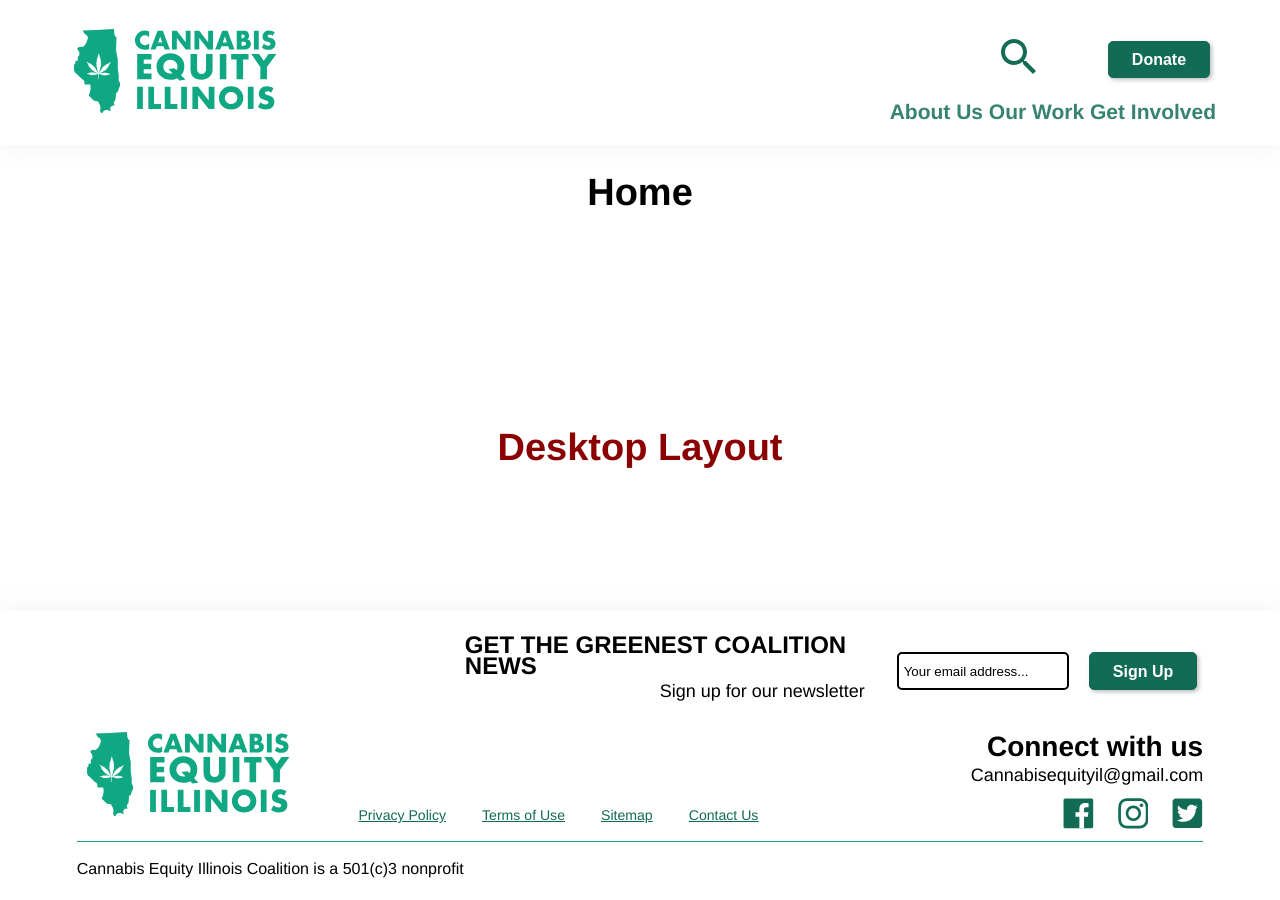
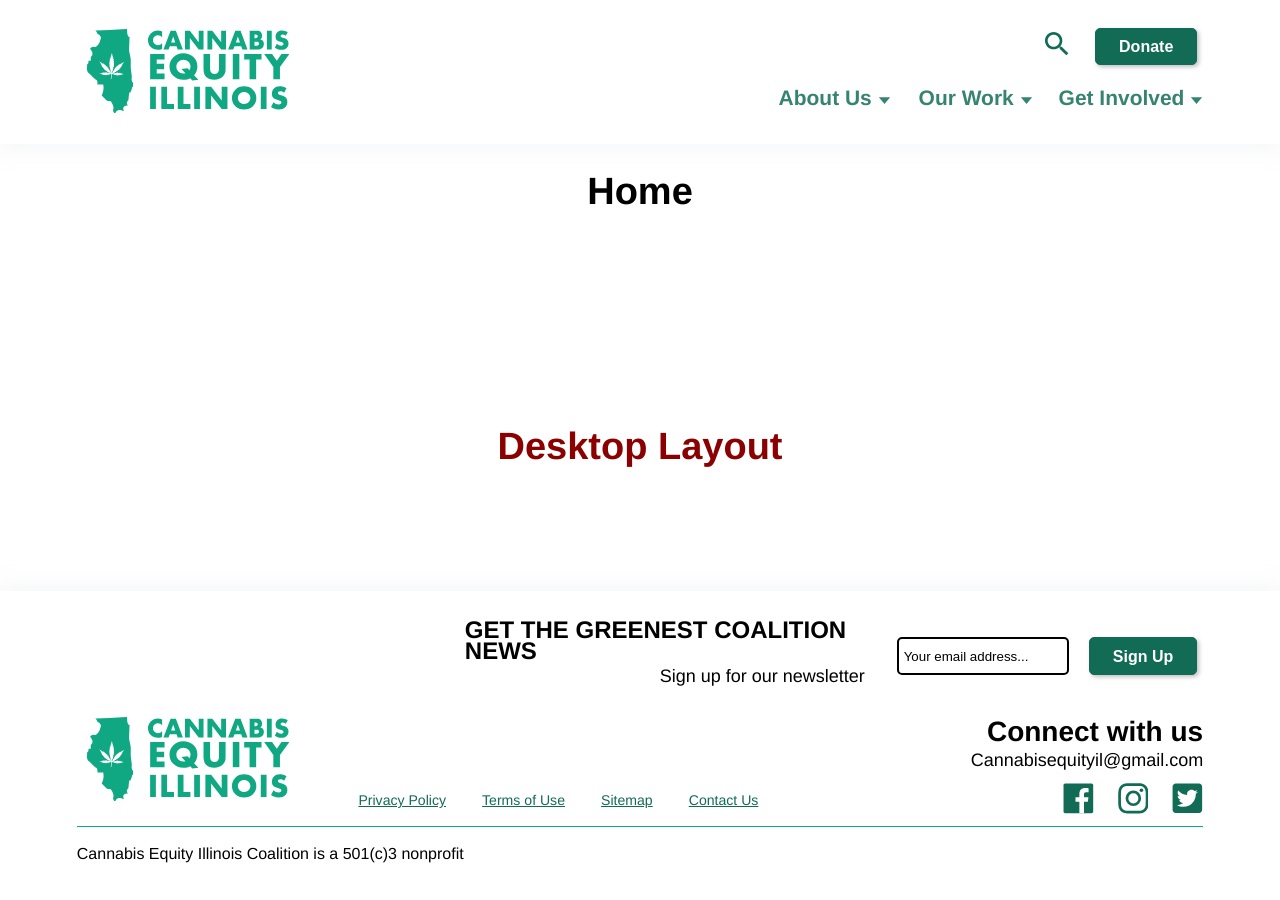
Before and after one commit to code-312/ceic-jekyll, a Jekyll site: the page built from pages/index.html, in a window 1280 px wide. Built offline with Jekyll 4.4.1, drawn with Linux system fonts in a browser that asks for light colours; some web fonts are replaced.

Commit message:
polished tablet/desktop header

```diff
--- a/_includes/header.html
+++ b/_includes/header.html
@@ -8,12 +8,10 @@
       </span>
     </button>
     <!-- Tablet/Desktop Menu -->
-    <div class="tablet">
-      {% for item in site.data.menu-header %}
-      <a class="header-nav-links" href="{{ item.link | prepend: site.baseurl }}">
-        {{ item.name }}
-      </a>{% endfor %}
-    </div>
+    {% for item in site.data.menu-header %}
+    <a class="header-nav-links tablet" href="{{ item.link | prepend: site.baseurl }}">
+      {{ item.name }} {% include inline-svg/menu-arrow.svg %}
+    </a>{% endfor %}
   </nav>
 
   <!-- Search -->
@@ -31,5 +29,5 @@
   </a>
 
   <!-- Donate Button -->
-  <button class="site-button" id="donate-button" type="button">Donate</button>
+  <button id="donate-button" class="site-button" type="button">Donate</button>
 </header>
--- a/_sass/partials/_footer.scss
+++ b/_sass/partials/_footer.scss
@@ -4,9 +4,8 @@
   min-width: 320px;
   width: 88%;
   box-shadow: 0px -4px 20px $shadow;
-  background-color: $white;
   color: $black;
-  padding: 15px 6% 5px 6%;
+  padding: 20px 6% 20px 6%;
 }
 
 #footer-content-container {
--- a/_sass/partials/_header.scss
+++ b/_sass/partials/_header.scss
@@ -1,19 +1,16 @@
 header {
-  min-height: 60px;
-  box-shadow: 0px 4px 20px rgba(210, 215, 223, 0.25);
-  width: 90%;
-  padding: 1.25rem 5%;
-  color: $link-green;
-  font-size: 1.13rem;
-  font-weight: 700;
+  min-width: 320px;
+  width: 88%;
+  box-shadow: 0px 4px 20px $shadow;
+  padding: 20px 6% 20px 6%;
   display: flex;
   justify-content: space-between;
   align-items: center;
 
   @include tablet {
-    display: grid;
-    grid-template-columns: [col-start] 25% [col-1] 35% [col-2] 25% [col-3] 15% [col-end];
-    grid-template-rows: [row-start] 25% [row-1] 25% [row-2] 25% [row-3] 25% [row-end];
+    display: inline-grid;
+    grid-template-columns: [col-start] 140px[col-1] 1fr [col-2] 130px [col-end];
+    grid-template-rows: [row-start] 50% [row-1] 50% [row-end];
   }
 }
 // Menu
@@ -21,13 +18,18 @@
 
   @include tablet {
     justify-self: end;
-    grid-column: col-2 / col-end;
-    grid-row: row-3 / row-end;
+    grid-column: col-1 / col-end;
+    grid-row: row-1 / row-end;
+
+    display: flex;
+    flex-direction: row;
   }
 }
 
 .header-nav-links {
-  font-size: 21px;
+  min-width: 140px;
+  font-size: 1.31rem;
+  font-weight: bold;
   color: $link-green;
   text-decoration: none;
 }
@@ -37,15 +39,15 @@
 
   @include tablet {
     justify-self: end;
-    grid-column: col-2 / col-3;
-    grid-row: row-1 / row-2;
+    grid-column: col-1 / col-2;
+    grid-row: row-start / row-1;
   }
 }
 
 .search-icon {
   fill: $dark-green;
-  height: 48px;
-  width: 48px;
+  height: 32px;
+  width: 32px;
 }
 
 // Site Branding
@@ -55,6 +57,10 @@
     grid-column: col-start / col-1;
     grid-row: row-start / row-end;
   }
+
+  .logo {
+
+  }
 }
 
 // Donate Button
@@ -62,7 +68,7 @@
 
   @include tablet {
     justify-self: end;
-    grid-column: col-3 / col-end;
-    grid-row: row-1 / row-2;
+    grid-column: col-2 / col-end;
+    grid-row: row-start / row-1;
   }
 }
```
Also changed, not shown: _includes/inline-svg/menu-arrow.svg (added).
